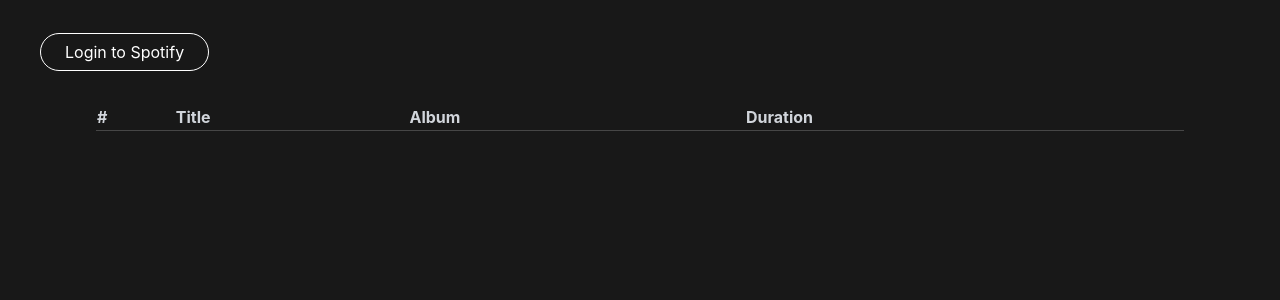
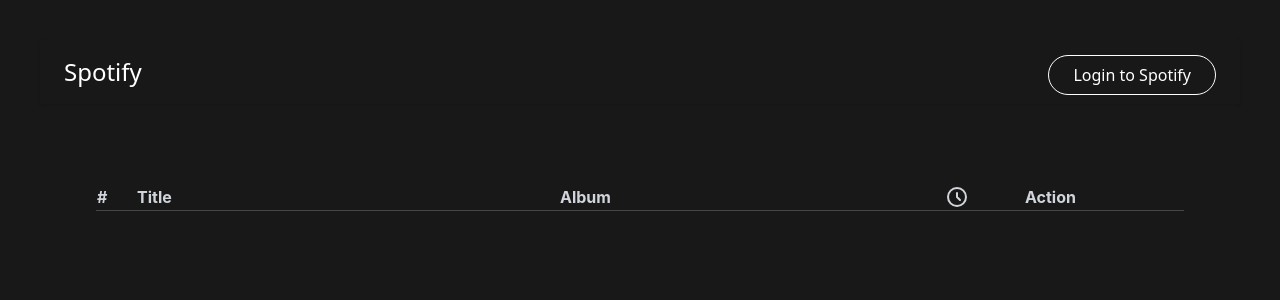
Before and after one commit to gillyhuga/hype-music, a React (Create React App) app: page / in a window 1280 px wide. Shown: the top 300 px of the page. Built offline with nearby package versions, Linux system fonts and the light colour scheme.

Commit message:
refactor: change to components

```diff
--- a/src/components/Navbar/index.js
+++ b/src/components/Navbar/index.js
@@ -1,13 +1,13 @@
 import React from "react";
 
-function Navbar() {
+const Navbar = ({ menu }) => {
     return (
         <div className="font-sans flex flex-col text-center sm:flex-row sm:text-left sm:justify-between py-4 px-6 text-white shadow sm:items-baseline px-14 w-full">
             <div className="mb-2 sm:mb-0">
                 <a href="/" className="text-2xl no-underline text-grey-darkest hover:text-blue-dark">Spotify</a>
             </div>
             <div>
-
+                {menu}
             </div>
         </div>
     )
--- /dev/null
+++ b/src/components/SearchBar/index.js
@@ -0,0 +1,14 @@
+import React from "react";
+
+const SearchBar = ({ submit, change }) => {
+    return (
+        <div>
+            <form className='pb-5 ' onSubmit={submit}>
+                <input className='rounded-l-full py-2 px-4' type="text" placeholder="Search for artist or songs" onChange={change} />
+                <button className='bg-green-500 py-2 px-4 rounded-r-full' type={"submit"}>Search</button>
+            </form>
+        </div>
+    )
+}
+
+export default SearchBar;
--- a/src/components/Track/List/index.js
+++ b/src/components/Track/List/index.js
@@ -1,15 +1,21 @@
 import React from "react";
 
-const List = ({ index, id, title, artists, album, duration }) => {
+const List = ({ index, id, title, artists, album, duration, image }) => {
     return (
-        <tr key={id} className="hover:bg-slate-50/10 ">
+        <tr key={id} className="hover:bg-slate-50/10  ">
             <td>{index}</td>
-            <td>
-                <h3 className="font-semibold text-white">{title}</h3>
+            <td className="truncate flex items-center py-2">
+
+                    <img src={image}/>
+                        <div className="px-2">
+                        <h3 className="truncate font-semibold text-white">{title}</h3>
                 <p>{artists}</p>
+
+                </div>
             </td>
-            <td>{album}</td>
+            <td className="truncate px-5">{album}</td>
             <td>{duration}</td>
+            <td><button className="text-white border border-white rounded-full py-2 px-6 hover:bg-gray-700" >Select</button></td>
         </tr>
     )
 }
--- a/src/components/Track/index.js
+++ b/src/components/Track/index.js
@@ -1,38 +1,43 @@
 import React from "react";
-import List from "./List";
-import data from "../../data/all-sample"
+// import List from "./List";
+// import data from "../../data/all-sample"
 
-function convertTime (time){
+function convertTime(time) {
     const minutes = Math.floor(time / 60000);
     const seconds = ((time % 60000) / 1000).toFixed(0);
     return seconds === 60 ? minutes + 1 + ":00" : minutes + ":" + (seconds < 10 ? "0" : "") + seconds;
 }
 
-function Track() {
+const Track = ({ items }) => {
 
-    const list = data.map((e, index) =>
-        <List
-            key={e.id}
-            index={index + 1}
-            title={e.name}
-            artists={e.artists[0].name}
-            album={e.album.name}
-            duration={convertTime(e.duration_ms)}
-        />
-    );
+    // const list = data.map((e, index) =>
+    //     <List
+    //         key={e.id}
+    //         index={index + 1}
+    //         title={e.name}
+    //         artists={e.artists[0].name}
+    //         album={e.album.name}
+    //         duration={convertTime(e.duration_ms)}
+    //     />
+    // );
     return (
-        <div className="py-10 px-14">
-            <table className="table-auto text-gray-300 w-full ">
+        <div className="py-10">
+            <table className="table-fixed text-gray-300 w-full ">
                 <thead className="text-left border-b border-white/20">
                     <tr>
-                        <th>#</th>
-                        <th>Title</th>
-                        <th>Album</th>
-                        <th>Duration</th>
+                        <th className="w-10">#</th>
+                        <th className="w-100 text-ellipsis overflow-hidden">Title</th>
+                        <th className="w-70 px-5 text-ellipsis overflow-hidden">Album</th>
+                        <th className="w-20 ">
+                            <svg xmlns="http://www.w3.org/2000/svg" className="h-6 w-6" fill="none" viewBox="0 0 24 24" stroke="currentColor" strokeWidth={2}>
+                                <path strokeLinecap="round" strokeLinejoin="round" d="M12 8v4l3 3m6-3a9 9 0 11-18 0 9 9 0 0118 0z" />
+                            </svg>
+                        </th>
+                        <th className="w-40 ">Action</th>
                     </tr>
                 </thead>
                 <tbody>
-                    {list}
+                    {items}
                 </tbody>
             </table>
         </div>
--- a/src/pages/Search/index.js
+++ b/src/pages/Search/index.js
@@ -1,12 +1,10 @@
 import { useEffect, useState } from "react";
 import axios from 'axios';
 import List from "../../components/Track/List"
-
-function convertTime(time) {
-    const minutes = Math.floor(time / 60000);
-    const seconds = ((time % 60000) / 1000).toFixed(0);
-    return seconds === 60 ? minutes + 1 + ":00" : minutes + ":" + (seconds < 10 ? "0" : "") + seconds;
-}
+import Navbar from "../../components/Navbar"
+import Track from "../../components/Track";
+import SearchBar from "../../components/SearchBar";
+import { convertTime } from "../../utils/convertTime";
 
 function SearchPage() {
     const CLIENT_ID = process.env.REACT_APP_SPOTIFY_CLIENT_ID
@@ -25,16 +23,13 @@
         const hash = window.location.hash
         let token = window.localStorage.getItem("token")
 
-
         if (!token && hash) {
             token = hash.substring(1).split("&").find(elem => elem.startsWith("access_token")).split("=")[1]
 
             window.location.hash = ""
             window.localStorage.setItem("token", token)
         }
-
         setToken(token)
-
     }, [])
 
     const logout = () => {
@@ -56,17 +51,18 @@
 
         setResults(data.tracks.items)
     }
-
+    console.log(results)
 
     const renderTracks = () => {
-        return results.map((artist, index) => (
+        return results.map((track, index) => (
             <List
-                key={artist.id}
+                key={track.id}
                 index={index + 1}
-                title={artist.name}
-                artists={artist.artists[0].name}
-                album={artist.album.name}
-                duration={convertTime(artist.duration_ms)}
+                title={track.name}
+                artists={track.artists[0].name}
+                album={track.album.name}
+                image={track.album.images[2].url}
+                duration={convertTime(track.duration_ms)}
             />
         ))
     }
@@ -74,35 +70,26 @@
     return (
         <div>
             <div className=" bg-[#181818] min-h-screen px-10 pt-10">
-                {!token ?
-
-                    <a className="text-white border border-white rounded-full py-2 px-6 hover:bg-gray-700" href={`${AUTH_ENDPOINT}?client_id=${CLIENT_ID}&redirect_uri=${REDIRECT_URI}&response_type=${RESPONSE_TYPE}&scope=${SCOPE}`}>Login
-                        to Spotify</a>
-                    : <button className="text-white border border-white rounded-full py-2 px-6 hover:bg-gray-700" onClick={logout}>Logout</button>}
-
-                {token ?
-                    <form className='py-2 ' onSubmit={searchTracks}>
-                        <input className='rounded-l-full py-2 px-4' type="text" onChange={e => setSearchKey(e.target.value)} />
-                        <button className='bg-green-500 py-2 px-4 rounded-r-full' type={"submit"}>Search</button>
-                    </form>
-
-                    : <div></div>
-                }
-
+                <Navbar
+                    menu={!token ?
+                        <a className="text-white border border-white rounded-full py-2 px-6 hover:bg-gray-700" href={`${AUTH_ENDPOINT}?client_id=${CLIENT_ID}&redirect_uri=${REDIRECT_URI}&response_type=${RESPONSE_TYPE}&scope=${SCOPE}`}>Login
+                            to Spotify</a>
+                        : <button className="text-white border border-white rounded-full py-2 px-6 hover:bg-gray-700" onClick={logout}>Logout</button>}
+                />
                 <div className="py-10 px-14">
-                    <table className="table-auto text-gray-300 w-full ">
-                        <thead className="text-left border-b border-white/20">
-                            <tr>
-                                <th>#</th>
-                                <th>Title</th>
-                                <th>Album</th>
-                                <th>Duration</th>
-                            </tr>
-                        </thead>
-                        <tbody>
-                            {renderTracks()}
-                        </tbody>
-                    </table>
+                    {token ?
+                        <SearchBar
+                            submit={searchTracks}
+                            change={e => setSearchKey(e.target.value)}
+                        />
+                        : null
+                    }
+                    <Track
+                        items={renderTracks()}
+                    />
+                    {/* {results.length === 0 && (
+                        <h1 className="text-gray-300 text-center">No tracks</h1>
+                    )} */}
                 </div>
             </div>
         </div>
--- /dev/null
+++ b/src/utils/convertTime.js
@@ -0,0 +1,6 @@
+
+export const  convertTime= (time) => {
+    const minutes = Math.floor(time / 60000);
+    const seconds = ((time % 60000) / 1000).toFixed(0);
+    return seconds === 60 ? minutes + 1 + ":00" : minutes + ":" + (seconds < 10 ? "0" : "") + seconds;
+}
```
